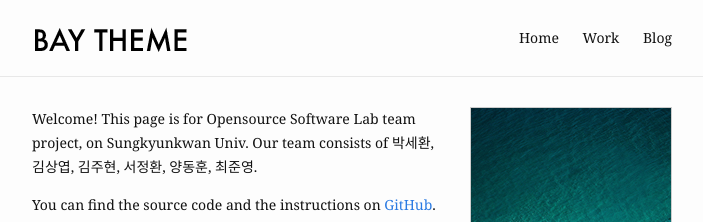
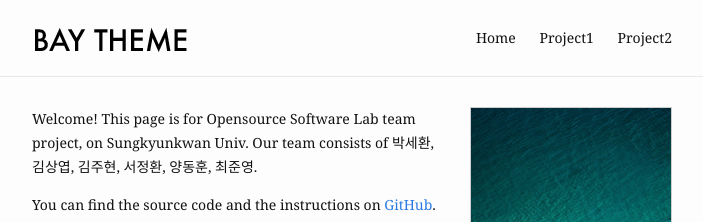
Before and after one commit to 20-2-SKKU-OSS/2020-2-OSS-4, a Jekyll site: the page built from index.md, in a window 1280 px wide. Shown: the top 222 px of the page, without its empty margins (288-991 px from the left). Built offline with Jekyll 4.4.1, drawn with Linux system fonts in a browser that asks for light colours.

Commit message:
Update _config.yml
work-    - name: Project1
Blog     - name: Project2

```diff
--- a/_config.yml
+++ b/_config.yml
@@ -13,8 +13,8 @@ header:
   pages:
     - name: Home
       slug: /
-    - name: Work
-    - name: Blog
+    - name: Project1
+    - name: Project2
 
 footer:
   show_powered_by: true
```
